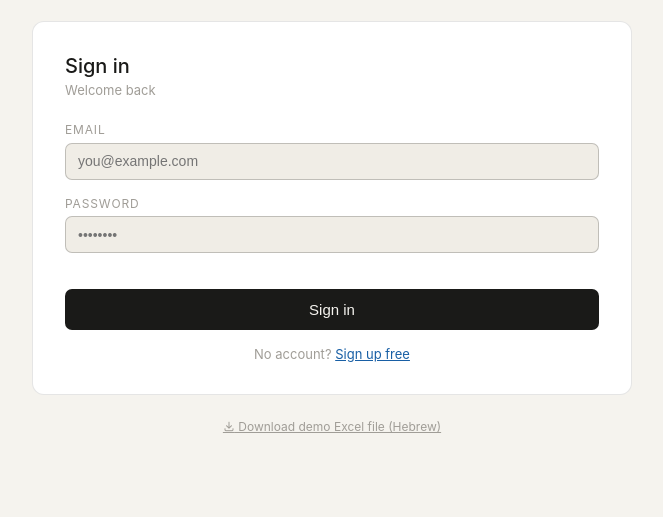
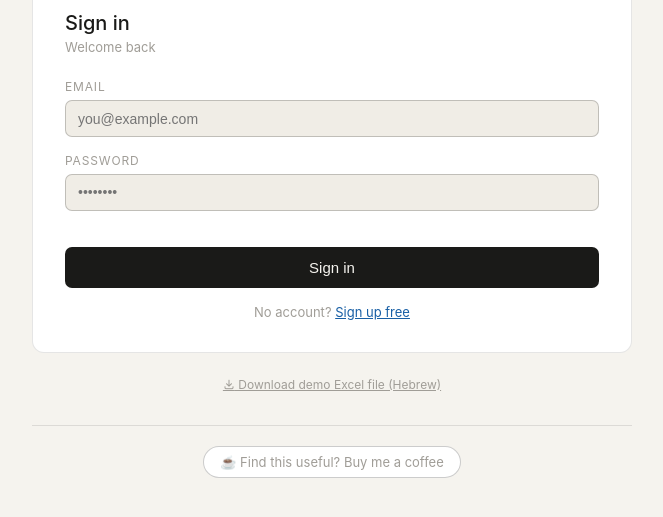
Before and after one commit to fun-tool-builder/flashcard-tool, a plain HTML site: page index.html in a window 1280 px wide. Shown: the part 207-724 px from the top of the page, without its empty margins (308-971 px from the left). Drawn offline with nearby package versions, Linux system fonts and the light colour scheme.

Commit message:
adds the ask for a small donation

```diff
--- a/index.html
+++ b/index.html
@@ -322,6 +322,15 @@
       <div class="summary-actions" id="summary-actions"></div>
     </div>
     <button class="reload-link" onclick="showHome()">← home</button>
+  </div>
+
+  <!-- Ko-fi -->
+  <div style="text-align:center;margin-top:2rem;padding-top:1.25rem;border-top:0.5px solid var(--border)">
+    <a href="https://ko-fi.com/funprojectsbrigade" target="_blank" rel="noopener"
+       style="display:inline-flex;align-items:center;gap:7px;font-size:13px;color:var(--text3);text-decoration:none;padding:7px 16px;border-radius:20px;border:0.5px solid var(--border-strong);background:var(--surface);transition:opacity 0.12s"
+       onmouseover="this.style.opacity='0.7'" onmouseout="this.style.opacity='1'">
+      ☕ Find this useful? Buy me a coffee
+    </a>
   </div>
 
 </div>
```
